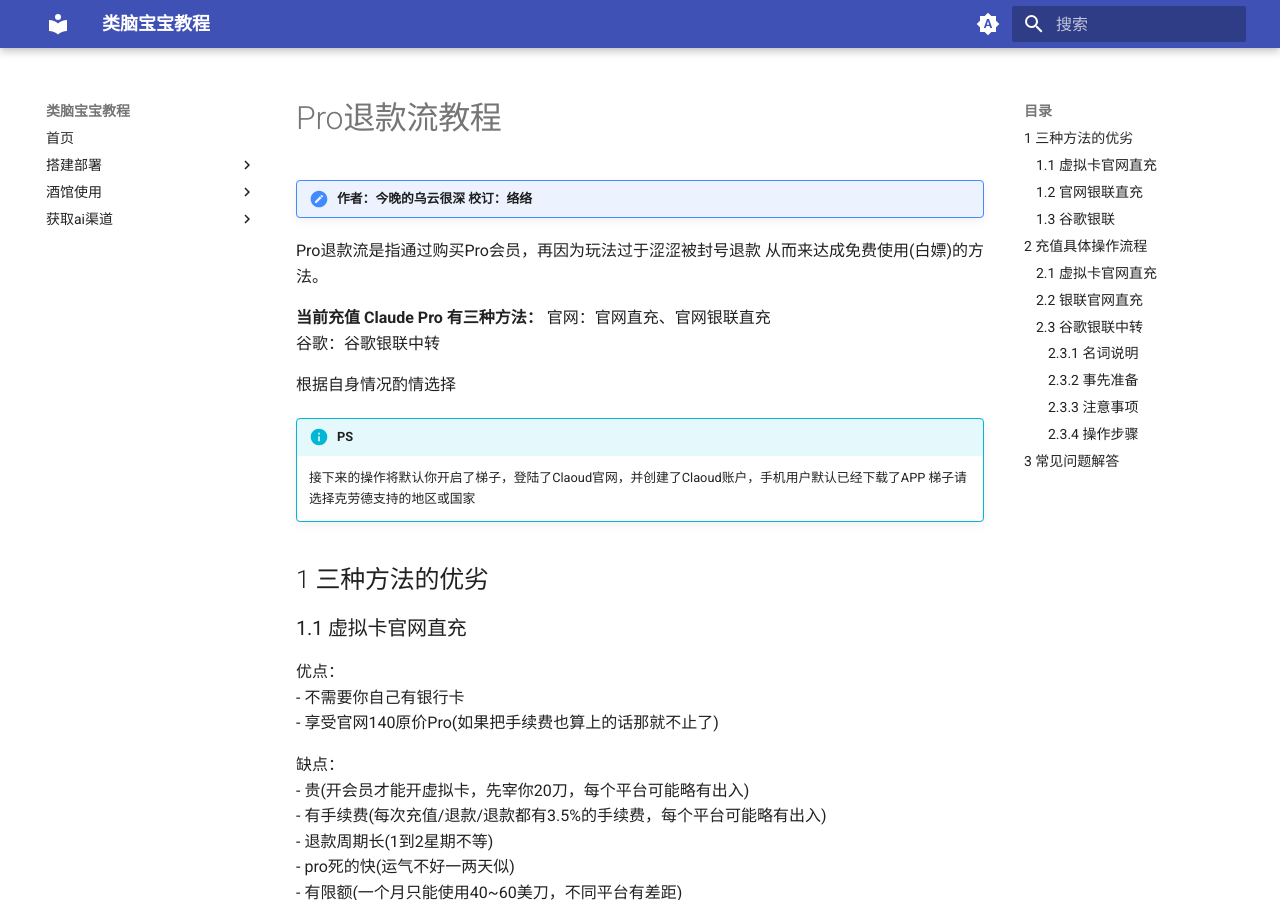
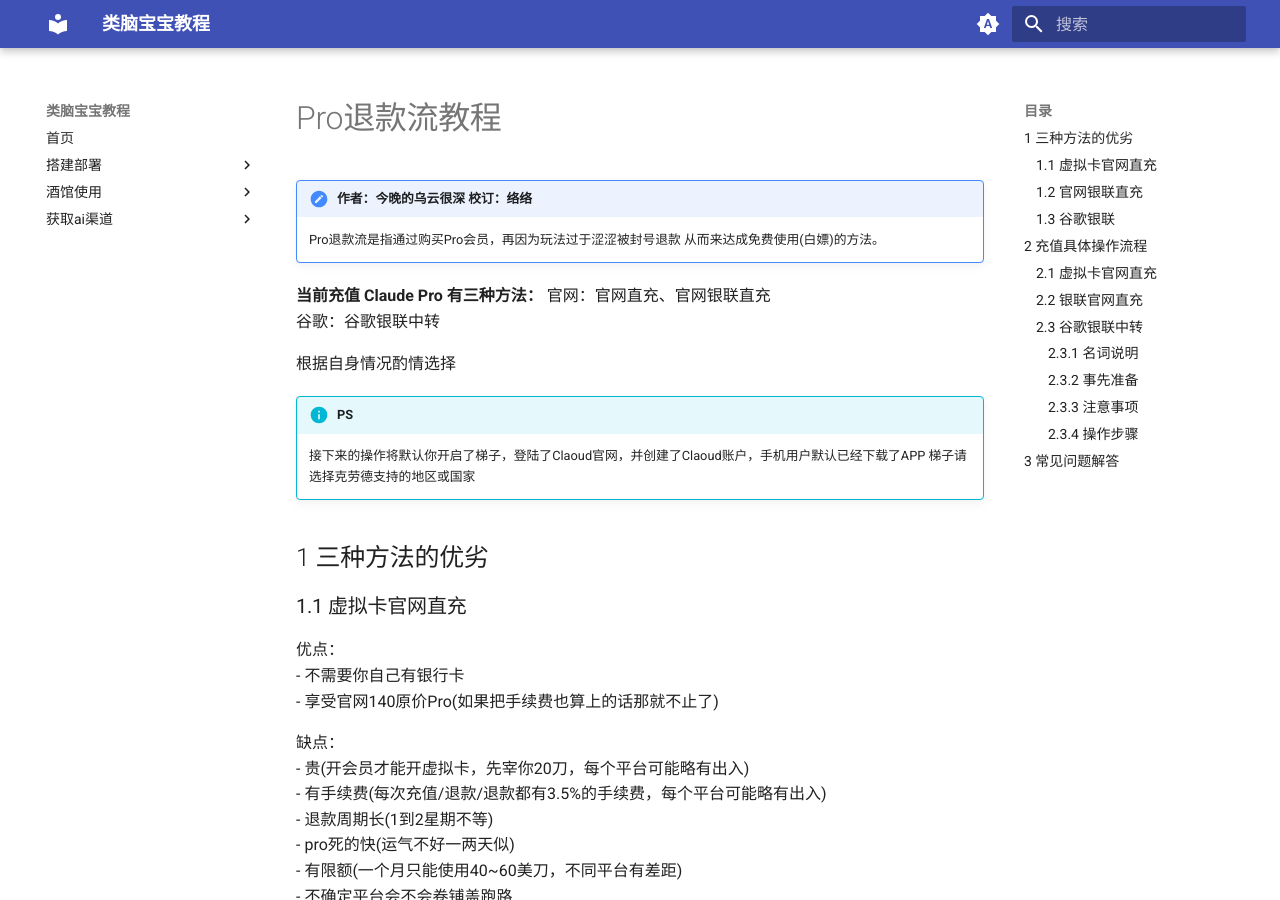
Before and after one commit to supmamamamma/baoleinao, an MkDocs documentation site: the page built from docs/get_ai/pro_refund.md, in a window 1280 px wide and 900 px high. Built offline with MkDocs 1.6.1 and Material for MkDocs 9.7.7, drawn with Linux system fonts in a browser that asks for light colours.

Commit message:
整理格式

```diff
--- a/docs/get_ai/pro_refund.md
+++ b/docs/get_ai/pro_refund.md
@@ -2,7 +2,7 @@
 
 !!! note "作者：今晚的乌云很深 校订：络络"
 
-Pro退款流是指通过购买Pro会员，再因为玩法过于涩涩被封号退款 从而来达成免费使用(白嫖)的方法。
+	Pro退款流是指通过购买Pro会员，再因为玩法过于涩涩被封号退款 从而来达成免费使用(白嫖)的方法。
 
 **当前充值 Claude Pro 有三种方法：**
 官网：官网直充、官网银联直充
@@ -66,8 +66,7 @@ Pro退款流是指通过购买Pro会员，再因为玩法过于涩涩被封号
 2.然后开虚拟信用卡(不懂怎么开卡的可以问虚拟信用卡客服)
 3.开好之后这个页面(不同平台略有差距)
 
-<img src="pro_refund/1.jpg" alt="image"  />
-
+![img](pro/1.jpg){ loading=lazy }
 一一对应抄上去就行了，然后点紫色的按钮，订阅即完成。
 
 ### 2.2 银联官网直充
@@ -131,7 +130,7 @@ Pro退款流是指通过购买Pro会员，再因为玩法过于涩涩被封号
 - 点击紫色充值按钮（Upgrade)
 - 充值结束后建议立即关闭订阅避免夜长梦多
 
-<img src="pro_refund/3.jpg" alt="image"  />
+![img](pro/3.jpg){ loading=lazy }
 
 !!! warning "充值注意事项"
 
@@ -149,9 +148,9 @@ Pro退款流是指通过购买Pro会员，再因为玩法过于涩涩被封号
 
 - 在浏览器打开一个隐私窗口，登录Claude，打开F12>网络(network)>筛选器输入框中输入chat_>对claude发送一条消息>在F12的窗口下方点一个项目，并寻找请求cookie栏目中以seesionKey=sk-xxx-xxx--xxxxxxxxxxxx-xxxxx-xxxxxxxAA为值的一条，复制下来，这就是你的cookie。
 
-<img src="pro_refund/4.jpg" alt="image"  />
+![img](pro/4.jpg){ loading=lazy }
 
-<img src="pro_refund/5.jpg" alt="image"  />
+![img](pro/5.jpg){ loading=lazy }
 
 - 接下来移步Clewd教程吧w
 
@@ -163,14 +162,19 @@ Pro退款流是指通过购买Pro会员，再因为玩法过于涩涩被封号
 
 Q: 退款周期是多长？
 A: 因银行而异，农行次日即可到账，建设银行最慢4-5天
+
 Q: 为什么充值Pro账号邮箱收不到付款邮件？
 A: 所有退款和充值邮件发送至付款账号邮箱
+
 Q: 付款账号被封但充值Pro号存活，退款去向？
 A: 直接退回银行卡，可登录充值Pro号官网查看
+
 Q: 使用什么邮箱发送封号请求？
 A: 使用充值Pro号的账号邮箱
+
 Q: 充值Pro号订阅期间被封（谷歌/微软封禁）对使用和退款影响？
 A: 暂无相关案例参考
+
 Q: 提取饼干应提取哪个账号？
 A: 提取充值Pro号的饼干
 
```
